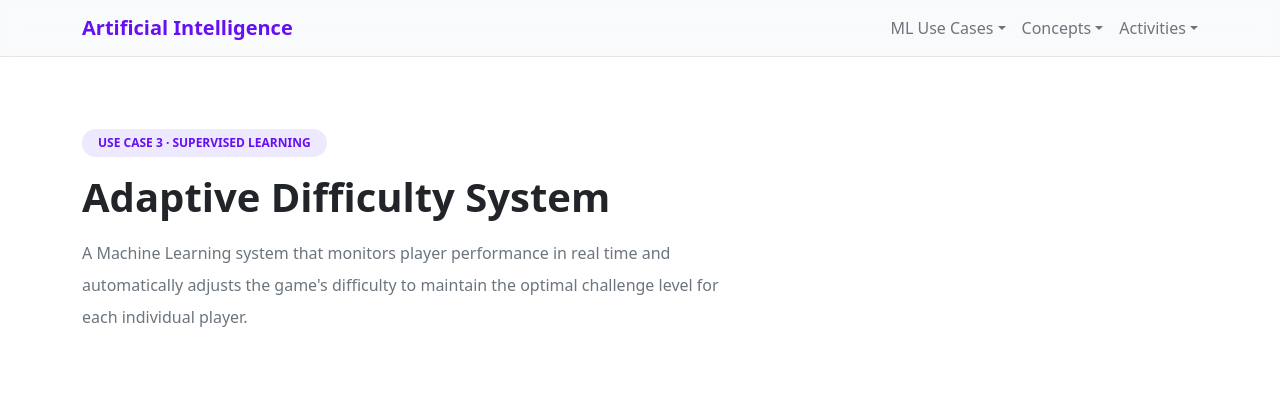
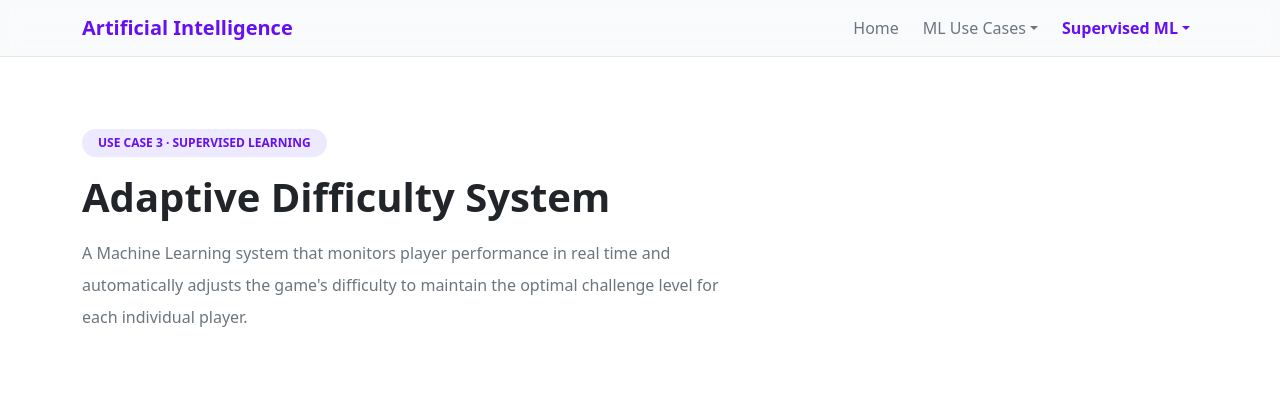
Before and after one commit to AdrenMii/Machinlearning, a Flask app: page /adaptive in a window 1280 px wide. Shown: the top 405 px of the page. Run offline with Flask 3, Linux system fonts and the light colour scheme; some libraries are stand-ins or nearby versions.

Commit message:
feat: complete  navbar structure in light and dark modes

```diff
--- a/templates/navbar_light.html
+++ b/templates/navbar_light.html
@@ -1,47 +1,47 @@
-{# NAVBAR #}
-{#
-    SISTEMA DE NAVBAR GLOBAL - Usando inclusión de templates Jinja2
 
-    Esta técnica fue sugerida por Claude (Anthropic) al preguntarle
-    cómo evitar copiar y pegar el navbar en cada página.
+<nav class="navbar navbar-expand-lg navbar-light sticky-top" style="background:rgba(255, 255, 255, 0.2); backdrop-filter:blur(8px); border-bottom:1px solid rgba(0,0,0,0.08);">
+    <div class="container">
+        <a class="navbar-brand fw-bold text-primary" href="/">Artificial Intelligence</a>
 
-    En vez de repetir el código del navbar en 6+ páginas,
-    Flask permite guardar el navbar en un solo archivo e incluirlo
-    en todas partes con una sola línea:
+        <button class="navbar-toggler" type="button" data-bs-toggle="collapse" data-bs-target="#navbarNav">
+            <span class="navbar-toggler-icon"></span>
+        </button>
 
-        {% include "navbar_light.html" %}  (páginas claras)
-        {% include "navbar_dark.html" %}   (páginas oscuras como NPC)
+        <div class="collapse navbar-collapse" id="navbarNav">
+            <ul class="navbar-nav ms-auto gap-2">
+                <li class="nav-item">
+                    <a class="nav-link text-secondary" href="/">Home</a>
+                </li>
 
-    Así cualquier cambio al navbar solo se hace una vez
-    y se refleja automáticamente en toda la aplicación.
-#}
-<nav id="mainNav" class="navbar navbar-expand-lg navbar-light sticky-top" style="background:rgba(255, 255, 255, 0.200);backdrop-filter:blur(8px);border-bottom:1px solid rgba(0,0,0,0.08);">
-    <div class="container">
-        <a class="navbar-brand fw-bold fs-5 text-primary" href="/">Artificial Intelligence</a>
-        <div class="d-flex gap-3 align-items-center">
-            <div class="dropdown">
-                <a class="nav-link text-secondary dropdown-toggle" href="#" role="button" id="dropdownUseCases" data-bs-toggle="dropdown" aria-expanded="false">ML Use Cases</a>
-                <ul class="dropdown-menu" aria-labelledby="dropdownUseCases">
-                    <li><a class="dropdown-item" href="/npc">Intelligent NPCs</a></li>
-                    <li><a class="dropdown-item" href="/procedural">Procedural Generation</a></li>
-                    <li><a class="dropdown-item" href="/adaptive">Adaptive Difficulty</a></li>
-                    <li><a class="dropdown-item" href="/anticheat">Anti-Cheat Detection</a></li>
-                </ul>
-            </div>
-            <div class="dropdown">
-                <a class="nav-link text-secondary dropdown-toggle" href="#" role="button" id="dropdownConcepts" data-bs-toggle="dropdown" aria-expanded="false">Concepts</a>
-                <ul class="dropdown-menu" aria-labelledby="dropdownConcepts">
-                    <li><a class="dropdown-item" href="/linear-concepts">Linear Regression</a></li>
-                    <li><a class="dropdown-item" href="/logistic-concepts">Logistic Regression</a></li>
-                </ul>
-            </div>
-            <div class="dropdown">
-                <a class="nav-link text-secondary dropdown-toggle" href="#" role="button" id="dropdownActivities" data-bs-toggle="dropdown" aria-expanded="false">Activities</a>
-                <ul class="dropdown-menu" aria-labelledby="dropdownActivities">
-                    <li><a class="dropdown-item" href="/video-games">Activity 2.1 · Linear Regression</a></li>
-                    <li><a class="dropdown-item text-secondary" style="pointer-events:none;opacity:.5;">🔒 Activity 2.2 · Logistic Regression</a></li>
-                </ul>
-            </div>
+                <li class="nav-item dropdown">
+                    <a class="nav-link dropdown-toggle text-secondary" href="#" role="button" data-bs-toggle="dropdown">ML Use Cases</a>
+                    <ul class="dropdown-menu">
+                        <li><a class="dropdown-item" href="/npc">NPC Behavior</a></li>
+                        <li><a class="dropdown-item" href="/procedural">Procedural Generation</a></li>
+                        <li><a class="dropdown-item" href="/adaptive">_Adaptive Difficulty</a></li>
+                        <li><a class="dropdown-item" href="/anticheat">_Anti-Cheat Detection</a></li>
+                    </ul>
+                </li>
+
+                <li class="nav-item dropdown">
+                    <a class="nav-link dropdown-toggle text-primary fw-bold" href="#" role="button" data-bs-toggle="dropdown">Supervised ML</a>
+                    <ul class="dropdown-menu">
+                        <li class="dropdown-header fw-bold text-dark">Linear Regression</li>
+                        <li><a class="dropdown-item" href="/linear-concepts">_Basic Concepts</a></li>
+                        <li><a class="dropdown-item" href="/video-games">_Application</a></li>
+                        <li><hr class="dropdown-divider"></li>
+
+                        <li class="dropdown-header fw-bold text-dark">Logistic Regression</li>
+                        <li><a class="dropdown-item" href="/logistic-concepts">_Basic Concepts</a></li>
+                        <li><a class="dropdown-item" href="/logistic-application">_Application</a></li>
+                        <li><hr class="dropdown-divider"></li>
+
+                        <li class="dropdown-header fw-bold text-dark">Extra Trees (Assigned)</li>
+                        <li><a class="dropdown-item" href="/extra-trees-concepts">_Basic Concepts</a></li>
+                        <li><a class="dropdown-item" href="/extra-trees-application">_Application</a></li>
+                    </ul>
+                </li>
+            </ul>
         </div>
     </div>
 </nav>
```
Also changed, not shown: templates/navbar_dark.html (+22 -29 lines).
